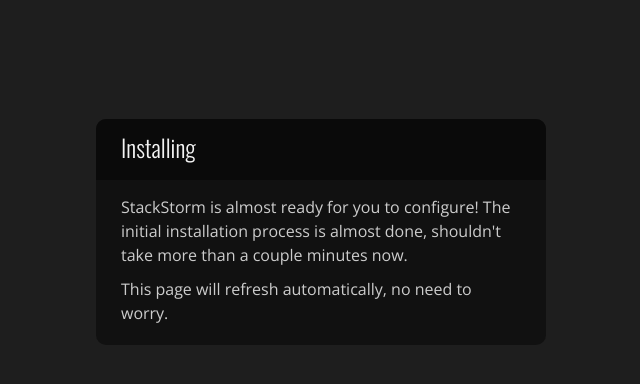
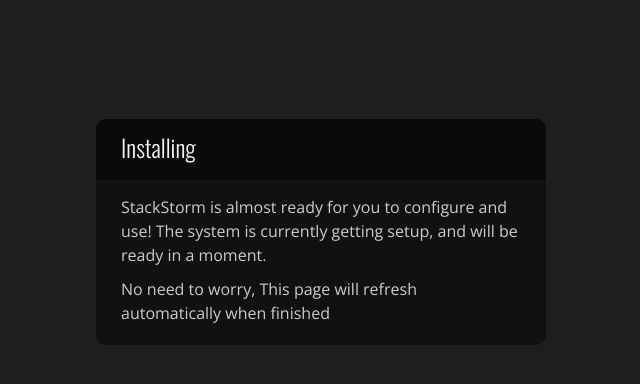
Before and after one commit to ldesiqueira/st2installer, a Python web app: template st2installer/templates/wait.html in a window 1280 px wide. Shown: the part 181-565 px from the top of the page, without its empty margins (319-959 px from the left). Run offline with Jinja, Linux system fonts and the light colour scheme; the template is opened without the code that fills it, so the values that code supplies are empty; some libraries are stand-ins or nearby versions.

Commit message:
updating wording on wait page

```diff
--- a/st2installer/templates/wait.html
+++ b/st2installer/templates/wait.html
@@ -76,8 +76,8 @@
 
     <div id="waitingline">
       <h1>Installing</h1>
-      <p>StackStorm is almost ready for you to configure! The initial installation process is almost done, shouldn't take more than a couple minutes now.</p>
-      <p>This page will refresh automatically, no need to worry.</p>
+      <p>StackStorm is almost ready for you to configure and use! The system is currently getting setup, and will be ready in a moment.</p>
+      <p>No need to worry, This page will refresh automatically when finished</p>
     </div>
 
     <meta http-equiv="refresh" content="5">
```
